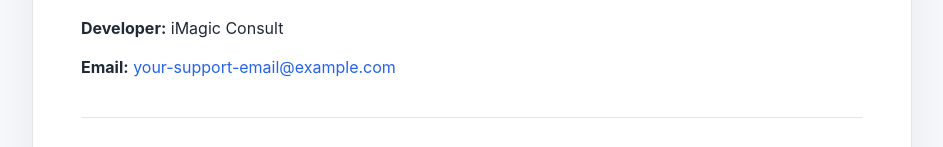
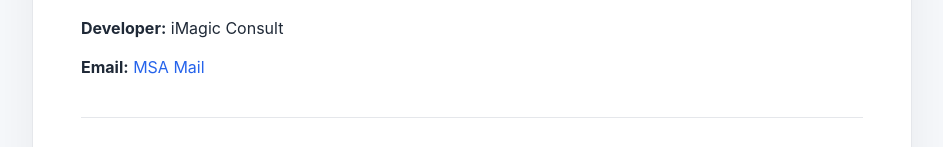
Before and after one commit to wiyanggaMSA/imagic, a plain HTML site: page privacy-policies-v1.html in a window 1280 px wide. Shown: the part 4522-4669 px from the top of the page, without its empty margins (168-1111 px from the left). Drawn offline with Linux system fonts and the light colour scheme.

Commit message:
Update support email to MSA Mail

```diff
--- a/privacy-policies-v1.html
+++ b/privacy-policies-v1.html
@@ -385,8 +385,8 @@
 
         <p>
           <strong>Email:</strong>
-          <a href="mailto:your-support-email@example.com">
-            your-support-email@example.com
+          <a href="mailto:wiyangga.wisnu@gmail.com">
+            MSA Mail
           </a>
         </p>
       </section>
```
